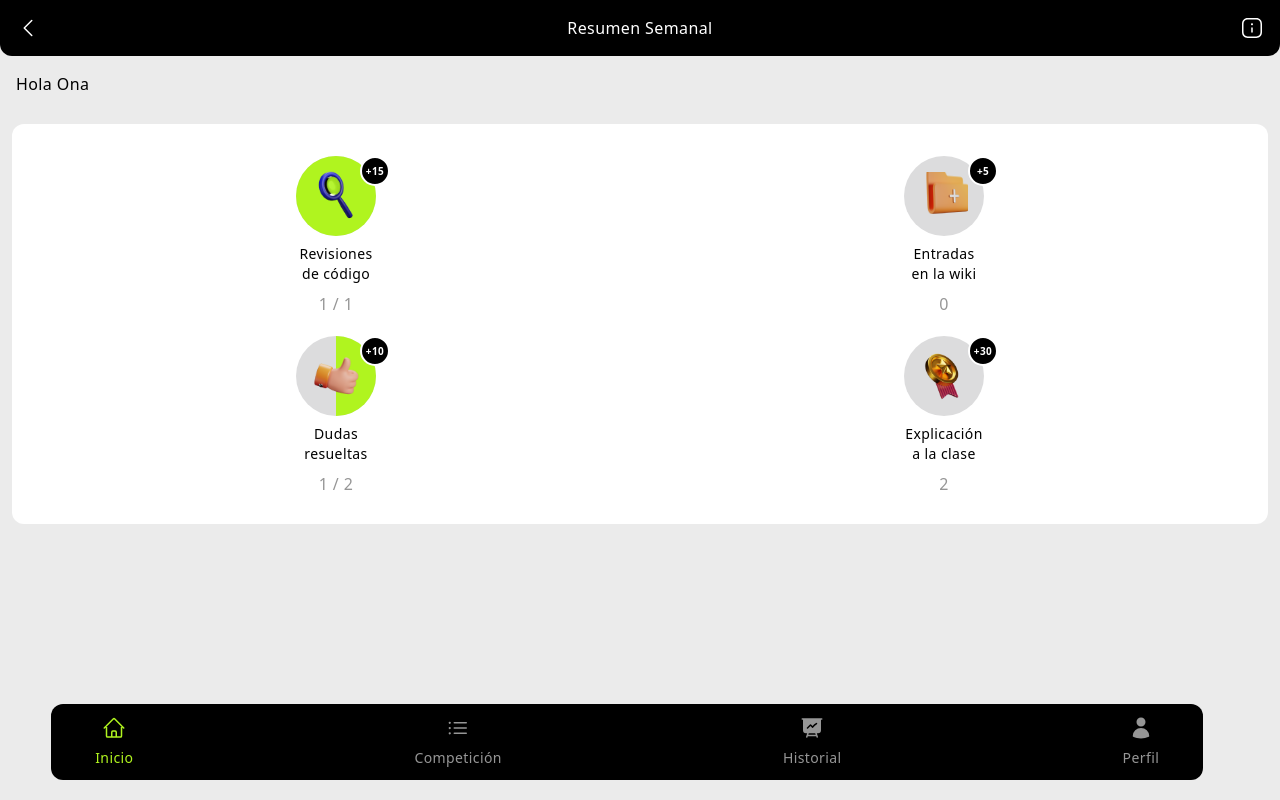
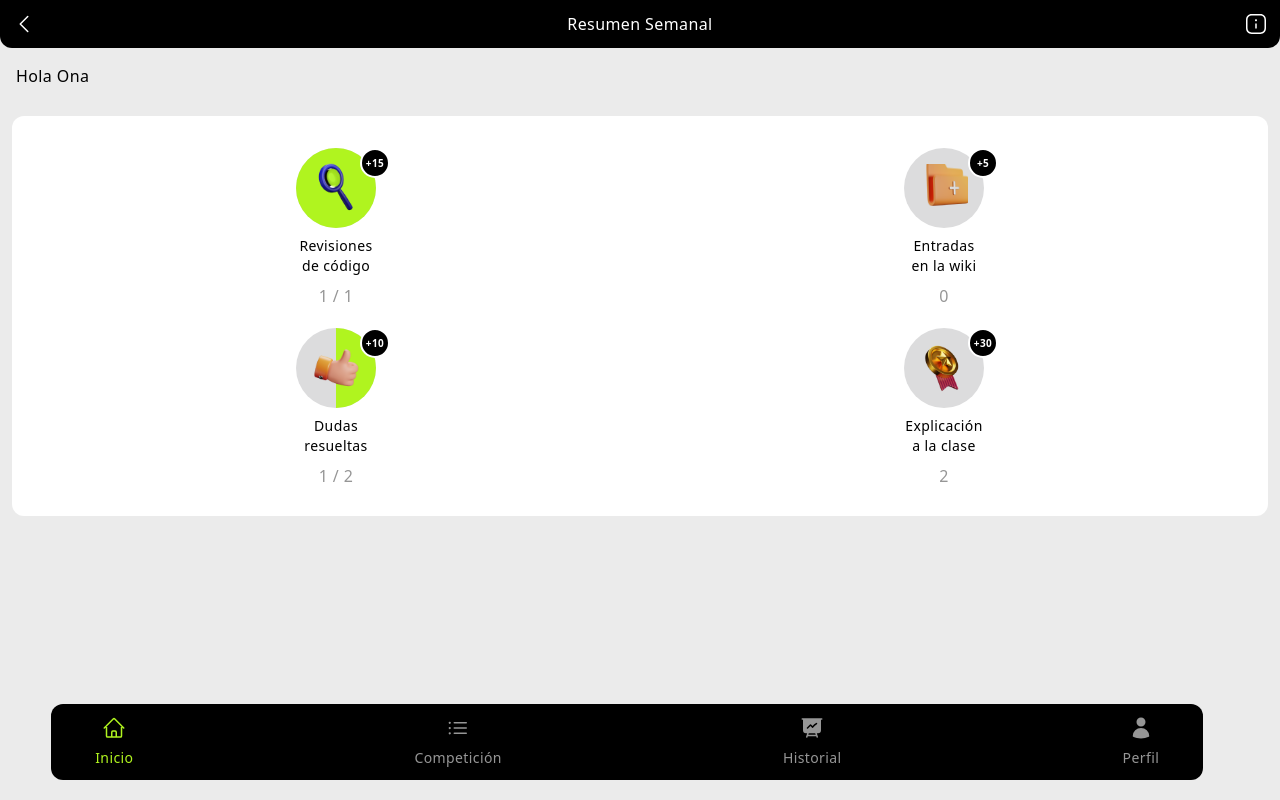
Before and after one commit to IT-Academy-BCN/ita-game, a React (Vite) app: page / in a window 1280 px wide. Built offline with nearby package versions, Linux system fonts and the light colour scheme.

Commit message:
fix NavLink error

```diff
--- a/src/components/Navbar.jsx
+++ b/src/components/Navbar.jsx
@@ -13,7 +13,7 @@ function Navbar({ children }) {
   }, [location]);
 
   return (
-    <div className="flex w-full items-center justify-between rounded-b-xl bg-black p-4 text-center text-white">
+    <div className="flex w-full items-center justify-between rounded-b-xl bg-black p-3 text-center text-white">
       <NavLink to={"/"}>
         <IconArrow />
       </NavLink>
```
